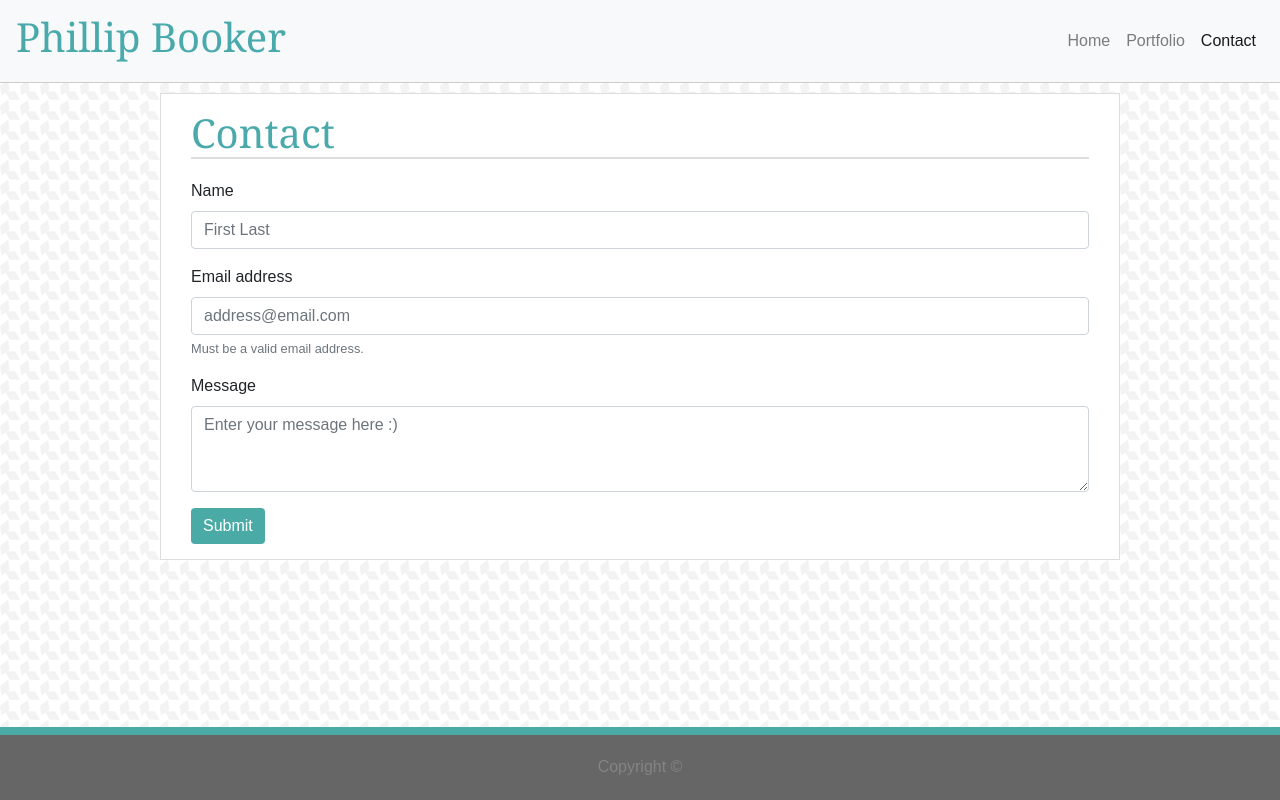
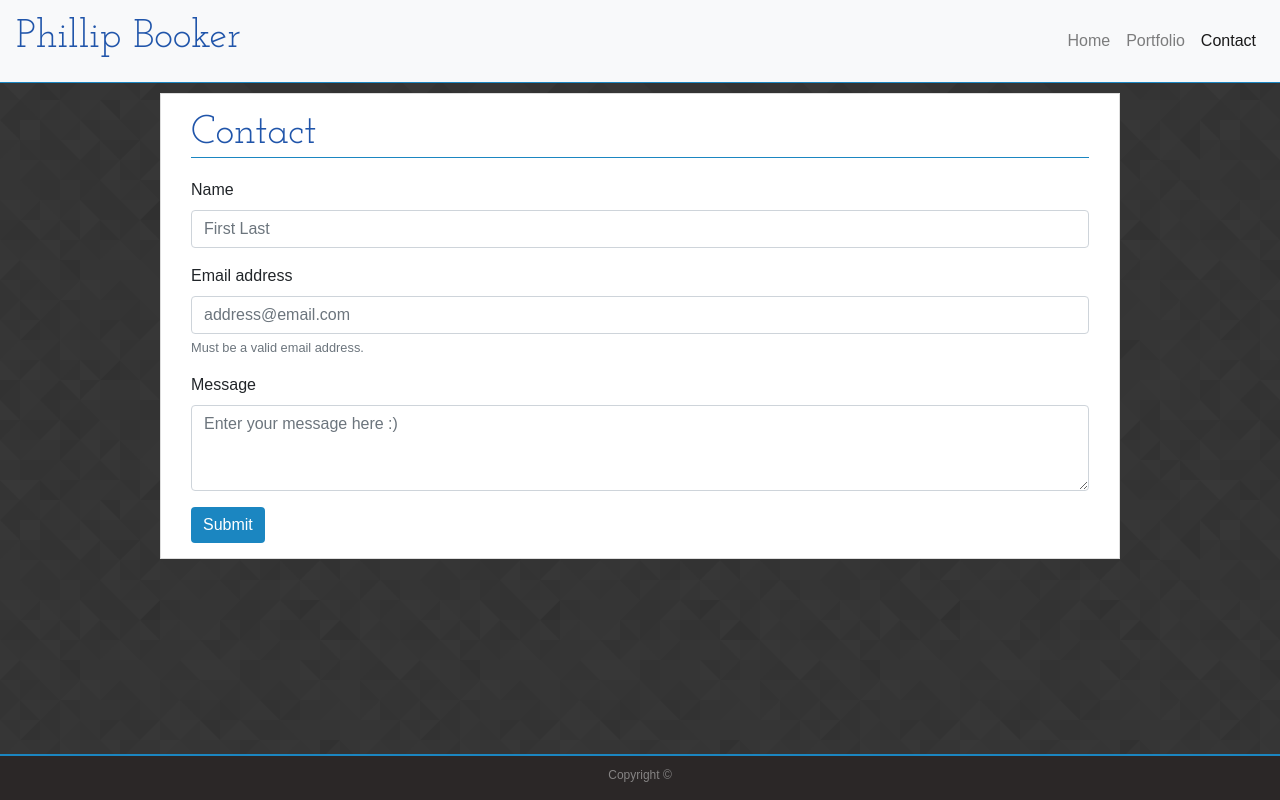
Before and after one commit to phillipbooker/Bootstrap-Portfolio, a plain HTML site: page contact.html in a window 1280 px wide. Drawn offline with nearby package versions, Linux system fonts and the light colour scheme.

Commit message:
Changes color theme and header font.

```diff
--- a/assets/css/style.css
+++ b/assets/css/style.css
@@ -1,5 +1,5 @@
 body{
-    background-image: url("../images/houndstooth-pattern.png");
+    background-image: url("../images/prism.png");
     font-family: 'Arial', 'Helvetica Neue', Helvetica, sans-serif;
     /* height: 100vh; */
 }
@@ -8,7 +8,7 @@ body{
 
 nav{
     /* margin-bottom: 15px; */
-    border-bottom: solid 1.5px #cccccc;
+    border-bottom: solid 1.5px #1B86C1;
 }
 
 header{
@@ -23,18 +23,25 @@ main{
     padding: 15px;
     max-width: 960px;
     background-color: #ffffff;
+    /* background-color: rgb(238, 255, 255); */
     border: solid 1px #dddddd;
     margin-top: 10px;
     margin-bottom: 100px;
 }
 
 h1, h2, h3, h4{
-    color: #4aaaab;
-    font-family: 'Georgia', Times, Times New Roman, serif;
+    /* color: #4aaaab; */
+    color: #2055AA;
+    /* font-family: 'Georgia', Times, Times New Roman, serif; */
+    font-family: 'Josefin Slab', serif;
+}
+
+a{
+    color: #2055AA;
 }
 
 .header-main{
-    border-bottom: solid 2px #dddddd;
+    border-bottom: solid 1px #1B86C1;
     margin-bottom: 20px;
 }
 
@@ -78,7 +85,7 @@ h1, h2, h3, h4{
 }
 
 .btn{
-    background: #4aaaa5;
+    background: #1B86C1;
     border: 0 none;
     font-family: 'Arial', 'Helvetica Neue', Helvetica, sans-serif;
     color: #ffffff;
@@ -86,11 +93,12 @@ h1, h2, h3, h4{
 
 footer {
     text-align: center;
-    padding-top: 20px;
-    padding-bottom: 5px;
-    background-color: #666666;
+    font-size: 0.75em;
+    padding-top: 10px;
+    padding-bottom: 0px;
+    background-color: #2b2727;
     color: #858383;
-    border-top: solid 8px #4aaaa5;
+    border-top: solid 2px #1B86C1;
     position: fixed;
     bottom: 0;
     width: 100%;
--- a/contact.html
+++ b/contact.html
@@ -3,6 +3,9 @@
     <head>
         <!-- Required for responsive viewports -->
         <meta name="viewport" content="width=device-width, initial-scale=1, shrink-to-fit=no">
+
+        <!--  Fonts  -->
+        <link href="https://fonts.googleapis.com/css?family=Josefin+Slab:400,700" rel="stylesheet">
 
         <!-- External bootstrap CSS -->
         <link rel="stylesheet" href="https://stackpath.bootstrapcdn.com/bootstrap/4.3.1/css/bootstrap.min.css" integrity="sha384-ggOyR0iXCbMQv3Xipma34MD+dH/1fQ784/j6cY/iJTQUOhcWr7x9JvoRxT2MZw1T" crossorigin="anonymous">
```
Also changed, not shown: index.html (+3 -0 lines), portfolio.html (+5 -0 lines), assets/images/prism.png (added).
